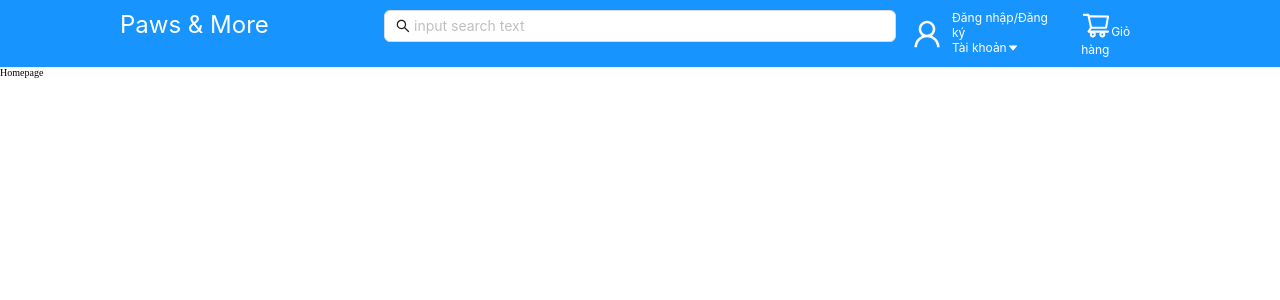
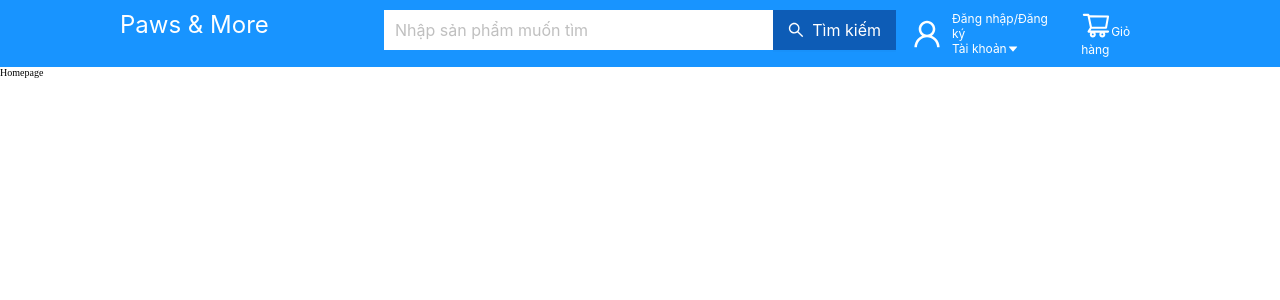
Before and after one commit to workberos/Mern-Stack-01-Ercommerce, a React (Vite) app: page / in a window 1280 px wide. Shown: the top 300 px of the page. Built offline with nearby package versions, Linux system fonts and the light colour scheme; the HTML template or start-up script is replaced by a standard one.

Commit message:
buld Header UI part 2

```diff
--- /dev/null
+++ b/src/components/ButtonInputSearch/ButtonInputSearch.jsx
@@ -0,0 +1,30 @@
+import Input from "antd/es/input/Input";
+import { SearchOutlined } from '@ant-design/icons';
+import { Button } from "antd";
+
+export default function ButtonInputSearch(props) {
+    const {
+        size, placeholder, textButton,
+        backgroundColorInput = "#ffff",
+        backgroundColorButton = "rgb( 13, 92, 182)",
+        colorButton = "#ffff",
+        variant = "borderless",
+    } = props;
+    return (
+        <div style={{ display: 'flex', background: "#fff" }}>
+            <Input
+                size={size}
+                placeholder={placeholder}
+                variant= {variant}
+                style={{ borderRadius: 0, backgroundColor: backgroundColorInput }}
+            />
+            <Button
+                size={size}
+                icon={<SearchOutlined style={{ color: colorButton }} />}
+                style={{ borderRadius: 0, border: variant === "borderless" &&  'none', backgroundColor: backgroundColorButton }}
+            >
+                <span style={{ color: colorButton }}>{textButton}</span>
+            </Button>
+        </div>
+    )
+}
--- a/src/components/HeaderComponent/HeaderComponent.jsx
+++ b/src/components/HeaderComponent/HeaderComponent.jsx
@@ -1,7 +1,7 @@
 import { Col } from "antd";
-import Search from "antd/es/transfer/search";
 import { UserOutlined, CaretDownOutlined, ShoppingCartOutlined } from '@ant-design/icons';
 import { WrapperHeader, WrapperHeaderAccount, WrapperTextHeader, WrapperTextHeaderSmall } from "./style";
+import ButtonInputSearch from "../ButtonInputSearch/ButtonInputSearch";
 
 export default function HeaderComponent() {
     return (
@@ -10,13 +10,14 @@ export default function HeaderComponent() {
                 <Col span={6}>
                     <WrapperTextHeader>Paws & More</WrapperTextHeader>
                 </Col>
-                <Col span={12}>
-                    <Search placeholder="input search text"
-                        enterButton
-
+                <Col span={12} >
+                    <ButtonInputSearch
+                        size="large"
+                        textButton="Tìm kiếm"
+                        placeholder="Nhập sản phẩm muốn tìm"
                     />
                 </Col>
-                <Col span={6} style={{display: 'flex', gap: 20}}>
+                <Col span={6} style={{ display: 'flex', gap: 20, alignItems: 'center' }}>
                     <WrapperHeaderAccount>
                         <UserOutlined style={{ fontSize: "30px" }} />
                         <div>
```
